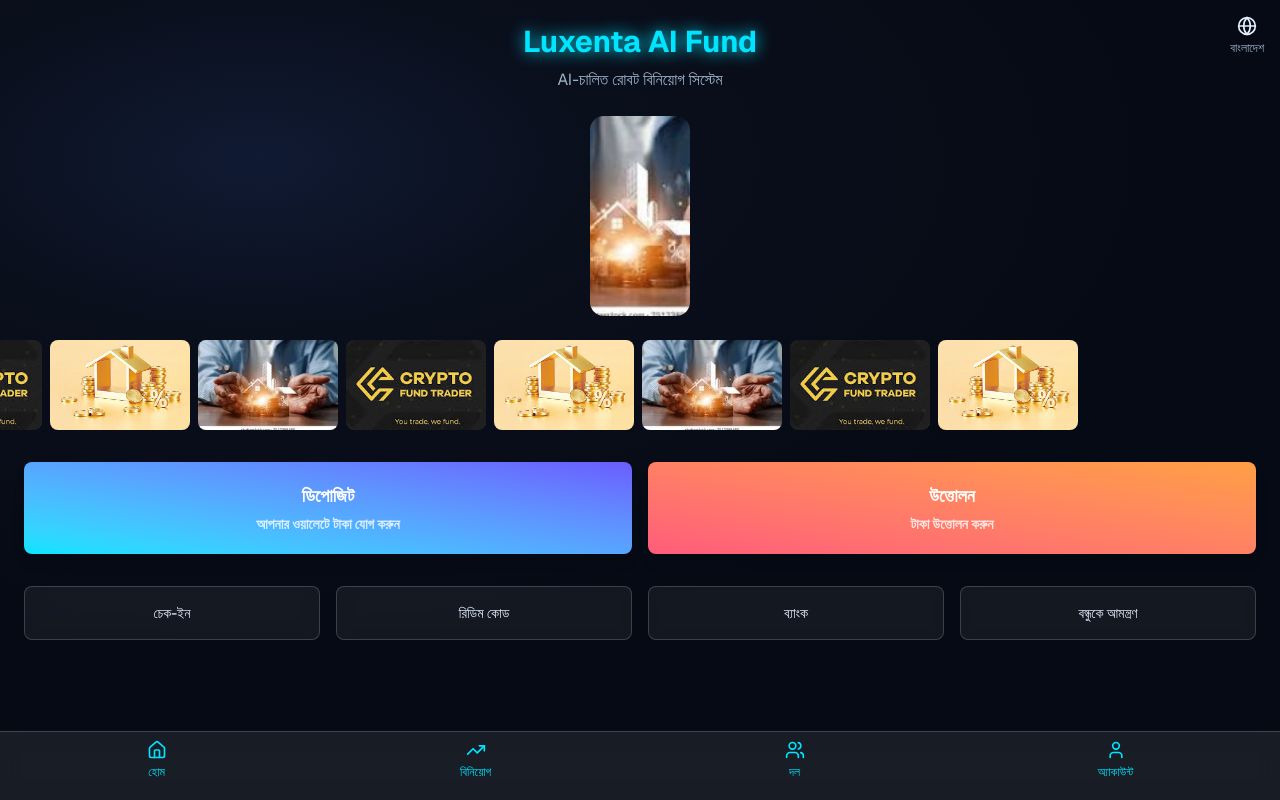
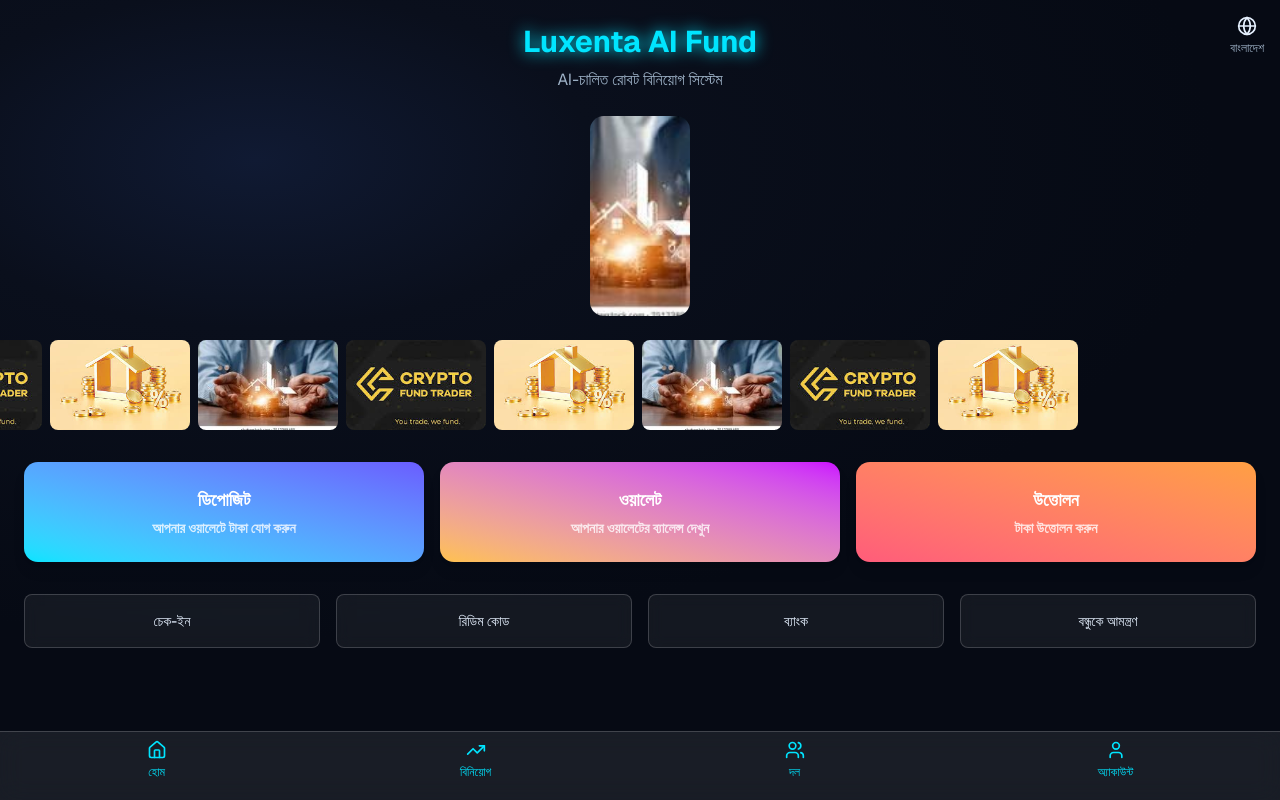
Before and after one commit to nurulcse7/Luxenta-client, a Next.js app: page / in a window 1280 px wide. Built offline with nearby package versions, Linux system fonts and the light colour scheme.

Commit message:
change somethings

```diff
--- a/src/components/modules/home/landing/index.tsx
+++ b/src/components/modules/home/landing/index.tsx
@@ -26,8 +26,6 @@
 				break;
 
 			case "ব্যাংক":
-				// route change হবে
-				router.push("/bank");
 				break;
 
 			case "বন্ধুকে আমন্ত্রণ":
@@ -87,16 +85,27 @@
 					</div>
 				</div>
 				{/* Deposit & Withdraw */}
-				<main className="flex gap-4 px-6 mb-8 text-center text-sm">
+				<main className="flex flex-col sm:flex-row gap-4 px-6 mb-8 text-center text-sm">
+					{/* Deposit Card */}
 					<Link
-						href={"/deposit"}
-						className="flex-1 card-btn rounded-md bg-gradient-to-tr from-[#00e5ff] to-[#6a5cff] font-bold py-5 shadow-lg text-white hover:scale-105 transition-transform">
+						href="/deposit"
+						className="flex-1 bg-gradient-to-tr from-[#00e5ff] to-[#6a5cff] text-white font-bold py-6 rounded-xl shadow-lg hover:scale-105 transition-transform">
 						<h2 className="text-lg mb-1">ডিপোজিট</h2>
 						<p className="opacity-80">আপনার ওয়ালেটে টাকা যোগ করুন</p>
 					</Link>
+
+					{/* Wallet Card */}
 					<Link
-						href={"/withdraw"}
-						className="flex-1 card-btn rounded-md bg-gradient-to-tr from-[#ff5c7a] to-[#ff9f43] font-bold py-5 shadow-lg text-white hover:scale-105 transition-transform">
+						href="/wallet"
+						className="flex-1 bg-gradient-to-tr from-[#ffc14d] to-[#cc00ff] text-white font-bold py-6 rounded-xl shadow-lg hover:scale-105 transition-transform">
+						<h2 className="text-lg mb-1">ওয়ালেট</h2>
+						<p className="opacity-80">আপনার ওয়ালেটের ব্যালেন্স দেখুন</p>
+					</Link>
+
+					{/* Withdraw Card */}
+					<Link
+						href="/withdraw"
+						className="flex-1 bg-gradient-to-tr from-[#ff5c7a] to-[#ff9f43] text-white font-bold py-6 rounded-xl shadow-lg hover:scale-105 transition-transform">
 						<h2 className="text-lg mb-1">উত্তোলন</h2>
 						<p className="opacity-80">টাকা উত্তোলন করুন</p>
 					</Link>
--- a/src/components/modules/user/deposit/step2/index.tsx
+++ b/src/components/modules/user/deposit/step2/index.tsx
@@ -78,11 +78,22 @@
 	};
 
 	return (
-		<main className="min-h-screen grid place-items-center bg-[#0a0f1c] p-6">
-			<section className="w-full max-w-3xl bg-white/5 border border-white/20 rounded-2xl backdrop-blur-lg shadow-2xl p-6 grid gap-6">
+		<main className="min-h-screen grid place-items-center  p-6">
+			<section
+				className={`w-full max-w-3xl border border-white/20 rounded-2xl backdrop-blur-lg shadow-2xl p-6 grid gap-6 ${
+					selectedMethod === "bkash"
+						? "bg-[#E2136E]/50"
+						: selectedMethod === "nagad"
+						? "bg-[#FFAB31]/30"
+						: selectedMethod === "binance"
+						? "bg-[#000]/20"
+						: "bg-white/5"
+				}`}>
 				{/* Header */}
-				<h1 className="text-lg font-semibold text-white">ডিপোজিট — ধাপ ২</h1>
-
+				<div className="flex justify-between border-b border-gray-400 pb-1">
+					<h1 className="text-lg font-semibold text-white">ডিপোজিট — ধাপ ২</h1>
+					<h2 className="text-sm text-[#9fb3c8]">Luxenta • Secure Deposit</h2>
+				</div>
 				{/* Summary */}
 				<div className="flex flex-wrap gap-2 text-sm text-[#9fb3c8]">
 					<span className="px-3 py-1 rounded-full border border-white/20 bg-[#00e5ff0f] text-white text-xs">
@@ -95,7 +106,6 @@
 						Channel: <span className="font-mono">{channel}</span>
 					</span>
 				</div>
-
 				{/* Payment method */}
 				<div className="flex gap-2 flex-wrap">
 					{methods.map(m => (
@@ -111,13 +121,16 @@
 						</div>
 					))}
 				</div>
-				<div className="flex text-white">
-					<div>Send Money</div>
-					<div>
+				<div
+					className="relative flex justify-between items-center rounded-xl border border-[#00e5ff] mt-3 p-3
+  bg-gradient-to-r from-[#0077ff] via-[#6a5cff] to-[#00e5ff] bg-[length:200%_100%] animate-[gradient_3s_linear_infinite] text-white">
+					<div className="text-lg font-bold ml-3 animate-pulse">Send Money</div>
+					<div className="text-sm">
 						📢 এখন নির্দিষ্ট নম্বর/আইডিতে অর্থ পাঠান। সাবমিট করার সাথে সাথেই
 						ব্যালেন্স আপডেট হবে!
 					</div>
 				</div>
+
 				{/* Payment info */}
 				<div className="p-3 border border-white/20 rounded-xl bg-[#00e5ff0a] text-sm grid gap-2 text-white">
 					<div>পেমেন্ট তথ্য:</div>
@@ -129,7 +142,6 @@
 							: "—"}
 					</div>
 				</div>
-
 				{/* Txid input */}
 				<input
 					type="text"
@@ -138,15 +150,19 @@
 					onChange={e => setTxid(e.target.value)}
 					className="w-full p-3 rounded-xl border border-white/20 bg-white text-black text-sm"
 				/>
-				<ul className="text-white list-group">
-					<li>উল্লেখিত নম্বর/আইডি তে টাকা পাঠানোর পরই সাবমিট করুন।</li>
-					<li>
-						রেফারেন্স/নোটে আপনার Luxenta UID উল্লেখ করলে ভেরিফিকেশন দ্রুত হবে।
-					</li>
-					<li>ভুল এমাউন্ট/ভুল অ্যাকাউন্টে পাঠালে ডিপোজিট গৃহীত হবে না।</li>
-					<li>অ্যাডমিন ভেরিফাই করার পরই ব্যালেন্স যুক্ত হবে।</li>
-				</ul>
 
+				{selectedMethod ? (
+					<ul className="text-white list-disc list-inside space-y-1">
+						<li>উল্লেখিত নম্বর/আইডি তে টাকা পাঠানোর পরই সাবমিট করুন।</li>
+						<li>ট্রানজেকশন আইডি সাবমিট করুন|</li>
+						<li>ভুল এমাউন্ট/ভুল অ্যাকাউন্টে পাঠালে ডিপোজিট গৃহীত হবে না।</li>
+						<li>অ্যাডমিন ভেরিফাই করার পরই ব্যালেন্স যুক্ত হবে।</li>
+					</ul>
+				) : (
+					<div className="text-white text-center">
+						পেমেন্ট মেথড নির্বাচন করুন
+					</div>
+				)}
 				{/* Confirm */}
 				<label className="flex items-center gap-2 text-sm text-[#9fb3c8]">
 					<input
@@ -156,7 +172,6 @@
 					/>
 					আমি নিশ্চিত করছি যে আমি অর্থ পাঠিয়েছি।
 				</label>
-
 				{/* Actions */}
 				<div className="flex justify-between items-center">
 					<button
```
